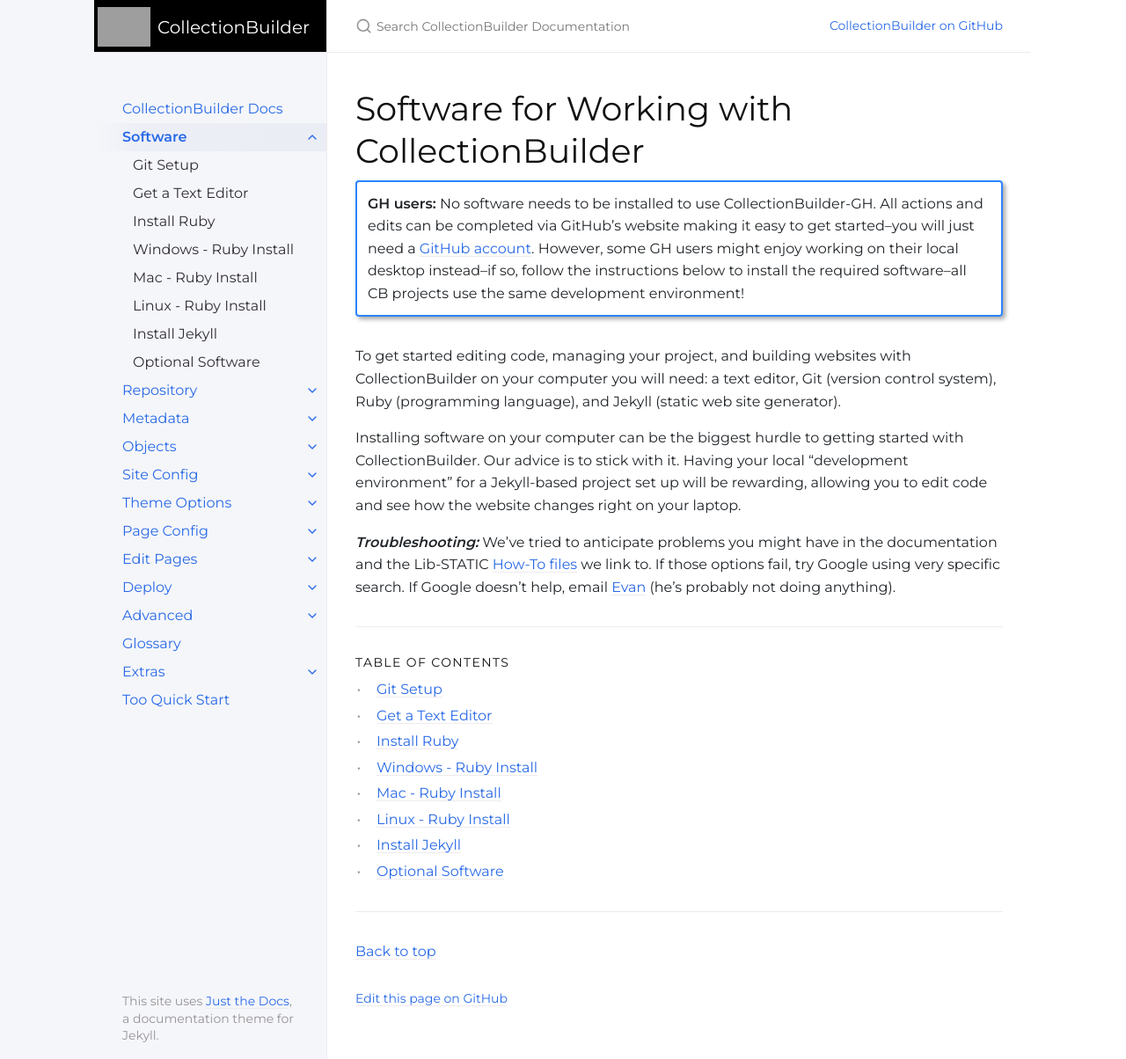
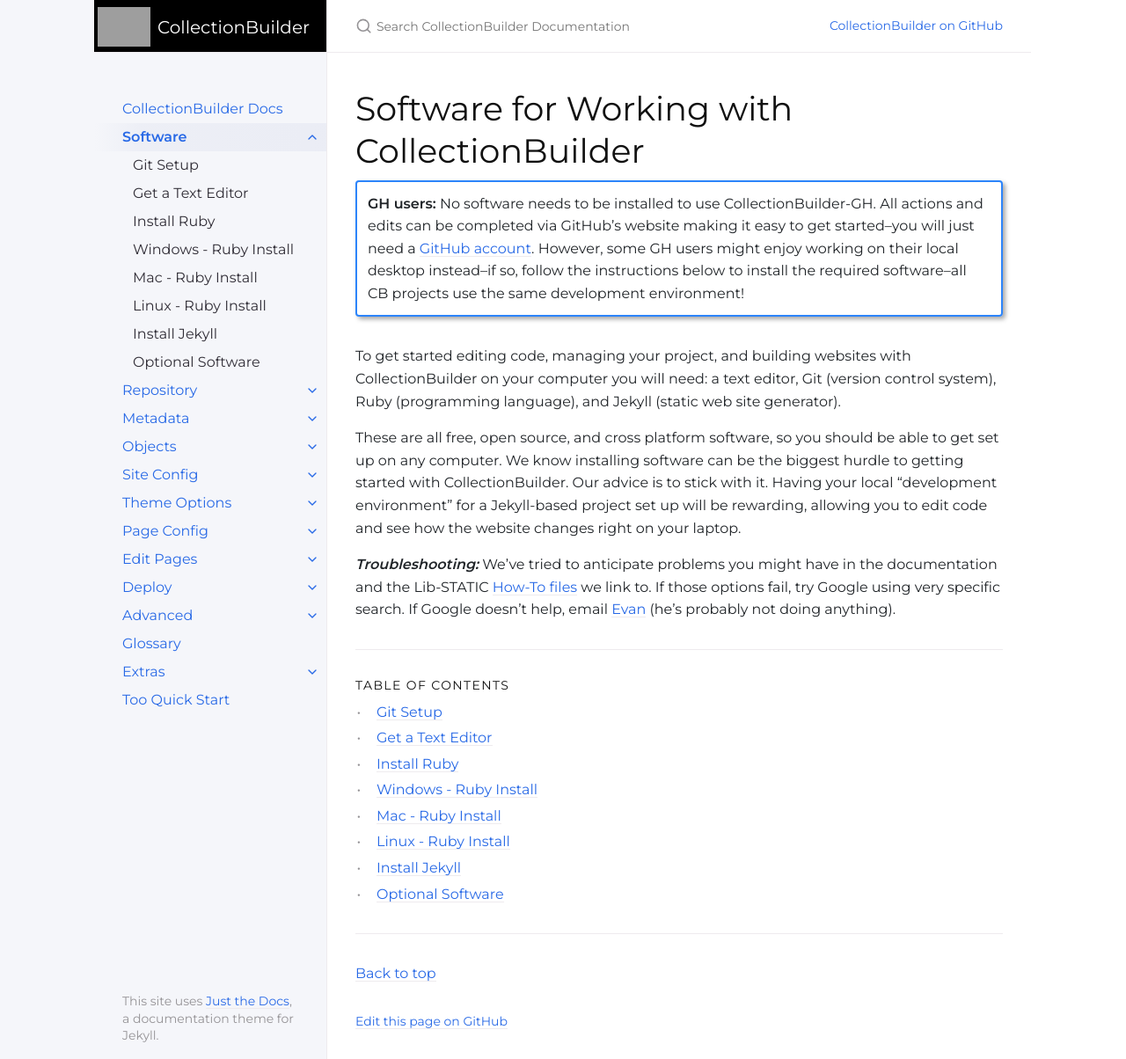
Before and after one commit to CollectionBuilder/cb-docs, a Jekyll site: the page built from docs/software/index.md, in a window 1280 px wide and 1204 px high. Shown: the whole window at 88% size. Built offline with Jekyll 4.4.1, drawn with Linux system fonts in a browser that asks for light colours.

Commit message:
mention free open source

```diff
--- a/docs/software/index.md
+++ b/docs/software/index.md
@@ -14,8 +14,10 @@ However, some GH users might enjoy working on their local desktop instead--if so
 To get started editing code, managing your project, and building websites with CollectionBuilder on your computer you will need:
 a text editor, Git (version control system), Ruby (programming language), and Jekyll (static web site generator).
 
-Installing software on your computer can be the biggest hurdle to getting started with CollectionBuilder.
-Our advice is to stick with it. Having your local "development environment" for a Jekyll-based project set up will be rewarding, allowing you to edit code and see how the website changes right on your laptop.
+These are all free, open source, and cross platform software, so you should be able to get set up on any computer.
+We know installing software can be the biggest hurdle to getting started with CollectionBuilder.
+Our advice is to stick with it.
+Having your local "development environment" for a Jekyll-based project set up will be rewarding, allowing you to edit code and see how the website changes right on your laptop.
 
 ***Troubleshooting:***
 We've tried to anticipate problems you might have in the documentation and the Lib-STATIC [How-To files](https://lib-static.github.io/howto/) we link to.
```
Also changed, not shown: docs/software/git.md (+2 -1 lines), docs/software/jekyll.md (+1 -1 lines), docs/software/ruby.md (+1 -1 lines).
